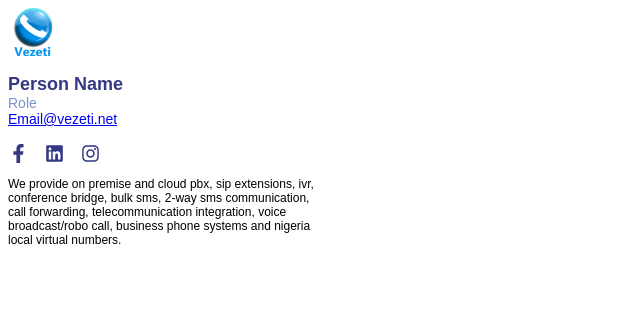
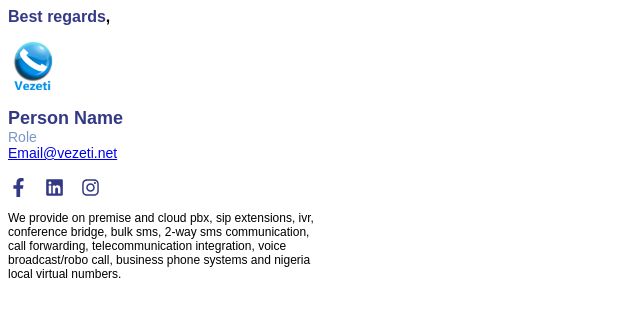
Before and after one commit to vezeti/vezeti-email-signature, a plain HTML site: page index.html in a window 1280 px wide. Shown: the whole page, without its empty margins (0-640 px from the left). Drawn offline with Linux system fonts and the light colour scheme.

Commit message:
created separate file svgs

```diff
--- a/index.html
+++ b/index.html
@@ -1,11 +1,21 @@
-<p><span style="font-family:Arial,Helvetica,sans-serif"><strong><a href="https://vezeti.net/" target="_blank" title="Vezeti"><img id="41a162f1-0631-46ea-817e-2f560e8b7fe5" src="./vezeti-logo.png" style="height:auto; max-width:95vw; width:50px" /></a></strong></span></p>
+<p><span style="font-family:Arial,Helvetica,sans-serif">
+		<span style="font-size:16px">
+			<strong><span style="color:#333984">Best regards</span></strong><strong>,</strong></span>
+	</span>
+</p>
+
+<p><span style="font-family:Arial,Helvetica,sans-serif"><strong><a href="https://vezeti.net/" target="_blank"
+				title="Vezeti"><img id="41a162f1-0631-46ea-817e-2f560e8b7fe5" src="./vezeti-logo.png"
+					style="height:auto; max-width:95vw; width:50px" /></a></strong></span></p>
 
 <table border="0" cellpadding="0" cellspacing="0" style="width:350px">
 	<tbody>
 		<tr>
-			<td><span style="font-family:Arial,Helvetica,sans-serif"><span style="color:#333984"><strong><span style="font-size:18px">Person Name</span></strong></span><br />
-			<span style="color:#7996cb"><span style="font-size:14px">Role</span></span><br />
-			<span style="font-size:14px"><a href="mailto:Email@vezeti.net">Email@vezeti.net</a></span><br /></td>
+			<td><span style="font-family:Arial,Helvetica,sans-serif"><span style="color:#333984"><strong><span
+								style="font-size:18px">Person Name</span></strong></span><br />
+					<span style="color:#7996cb"><span style="font-size:14px">Role</span></span><br />
+					<span style="font-size:14px"><a href="mailto:Email@vezeti.net">Email@vezeti.net</a></span><br />
+			</td>
 		</tr>
 	</tbody>
 </table>
@@ -15,21 +25,24 @@
 <table border="0" cellspacing="0" style="border-collapse:collapse; float:left; height:19px; width:100px">
 	<tbody>
 		<tr>
-			<td style="width:19.4062px"><span style="font-family:Arial,Helvetica,sans-serif"><a href="https://www.facebook.com/Vezeti-Unified-Communications-104494007572914" target="_blank" title="Facebook - Vezeti">
-				<svg style="height:19px; max-width:95vw; width:19px" xmlns="http://www.w3.org/2000/svg" viewBox="0 0 320 512" fill="#333984">
-					<path
-						d="m279.14 288 14.22-92.66h-88.91v-60.13c0-25.35 12.42-50.06 52.24-50.06h40.42V6.26S260.43 0 225.36 0c-73.22 0-121.08 44.38-121.08 124.72v70.62H22.89V288h81.39v224h100.17V288z" fill-color="currentColor" />
-				</svg></a></span></td>
+			<td style="width:19.4062px"><span style="font-family:Arial,Helvetica,sans-serif"><a
+						href="https://www.facebook.com/Vezeti-Unified-Communications-104494007572914" target="_blank"
+						title="Facebook - Vezeti">
+						<img src="./facebook.svg" alt="vezeti facebook" style="height:19px; max-width:95vw; width:19px">
+					</a></span></td>
 			<td style="width:3.10938px">&nbsp;</td>
-			<td style="width:19.4062px"><span style="font-family:Arial,Helvetica,sans-serif"><a href="https://www.linkedin.com/company/vezeti-unified-communication" target="_blank" title="Linkedin - Vezeti"><svg style="height:19px; max-width:95vw; width:19px;" xmlns="http://www.w3.org/2000/svg" viewBox="0 0 448 512" fill="#333984">
-				<path
-					d="M416 32H31.9C14.3 32 0 46.5 0 64.3v383.4C0 465.5 14.3 480 31.9 480H416c17.6 0 32-14.5 32-32.3V64.3c0-17.8-14.4-32.3-32-32.3zM135.4 416H69V202.2h66.5V416zm-33.2-243c-21.3 0-38.5-17.3-38.5-38.5S80.9 96 102.2 96c21.2 0 38.5 17.3 38.5 38.5 0 21.3-17.2 38.5-38.5 38.5zm282.1 243h-66.4V312c0-24.8-.5-56.7-34.5-56.7-34.6 0-39.9 27-39.9 54.9V416h-66.4V202.2h63.7v29.2h.9c8.9-16.8 30.6-34.5 62.9-34.5 67.2 0 79.7 44.3 79.7 101.9V416z" />
-			</svg></a></span></td>
+			<td style="width:19.4062px"><span style="font-family:Arial,Helvetica,sans-serif"><a
+						href="https://www.linkedin.com/company/vezeti-unified-communication" target="_blank"
+						title="Linkedin - Vezeti">
+						<img src="./linkedin.svg" style="height:19px; max-width:95vw; width:19px;"
+							alt="vezeti linkedin">
+					</a></span></td>
 			<td style="width:3.10938px">&nbsp;</td>
-			<td style="width:19.4531px"><span style="font-family:Arial,Helvetica,sans-serif"><a href="https://www.instagram.com/vezeti_/" target="_blank" title="Vezeti - Instagram"><svg style="height:19px; max-width:95vw; width:19px;" xmlns="http://www.w3.org/2000/svg" viewBox="0 0 448 512" fill="#333984">
-				<path
-					d="M224.1 141c-63.6 0-114.9 51.3-114.9 114.9s51.3 114.9 114.9 114.9S339 319.5 339 255.9 287.7 141 224.1 141zm0 189.6c-41.1 0-74.7-33.5-74.7-74.7s33.5-74.7 74.7-74.7 74.7 33.5 74.7 74.7-33.6 74.7-74.7 74.7zm146.4-194.3c0 14.9-12 26.8-26.8 26.8-14.9 0-26.8-12-26.8-26.8s12-26.8 26.8-26.8 26.8 12 26.8 26.8zm76.1 27.2c-1.7-35.9-9.9-67.7-36.2-93.9-26.2-26.2-58-34.4-93.9-36.2-37-2.1-147.9-2.1-184.9 0-35.8 1.7-67.6 9.9-93.9 36.1s-34.4 58-36.2 93.9c-2.1 37-2.1 147.9 0 184.9 1.7 35.9 9.9 67.7 36.2 93.9s58 34.4 93.9 36.2c37 2.1 147.9 2.1 184.9 0 35.9-1.7 67.7-9.9 93.9-36.2 26.2-26.2 34.4-58 36.2-93.9 2.1-37 2.1-147.8 0-184.8zM398.8 388c-7.8 19.6-22.9 34.7-42.6 42.6-29.5 11.7-99.5 9-132.1 9s-102.7 2.6-132.1-9c-19.6-7.8-34.7-22.9-42.6-42.6-11.7-29.5-9-99.5-9-132.1s-2.6-102.7 9-132.1c7.8-19.6 22.9-34.7 42.6-42.6 29.5-11.7 99.5-9 132.1-9s102.7-2.6 132.1 9c19.6 7.8 34.7 22.9 42.6 42.6 11.7 29.5 9 99.5 9 132.1s2.7 102.7-9 132.1z" />
-			</svg></a></span></td>
+			<td style="width:19.4531px"><span style="font-family:Arial,Helvetica,sans-serif"><a
+						href="https://www.instagram.com/vezeti_/" target="_blank" title="Vezeti - Instagram">
+						<img src="./instagram.svg" alt="vezeti instagram"
+							style="height:19px; max-width:95vw; width:19px;">
+					</a></span></td>
 		</tr>
 	</tbody>
 </table>
@@ -40,9 +53,11 @@
 <table border="0" cellpadding="0" cellspacing="0" style="width:310px">
 	<tbody>
 		<tr>
-			<td><span style="font-family:Arial,Helvetica,sans-serif"><span style="font-size:12px">We provide on premise and cloud pbx, sip extensions, ivr, conference bridge, bulk sms, 2-way sms communication, call
-			forwarding, telecommunication integration, voice broadcast/robo call, business phone systems and nigeria local virtual
-			numbers.</span></span></td>
+			<td><span style="font-family:Arial,Helvetica,sans-serif"><span style="font-size:12px">We provide on premise
+						and cloud pbx, sip extensions, ivr, conference bridge, bulk sms, 2-way sms communication, call
+						forwarding, telecommunication integration, voice broadcast/robo call, business phone systems and
+						nigeria local virtual
+						numbers.</span></span></td>
 		</tr>
 	</tbody>
 </table>
```
Also changed, not shown: facebook.svg (added), instagram.svg (added), linkedin.svg (added).
